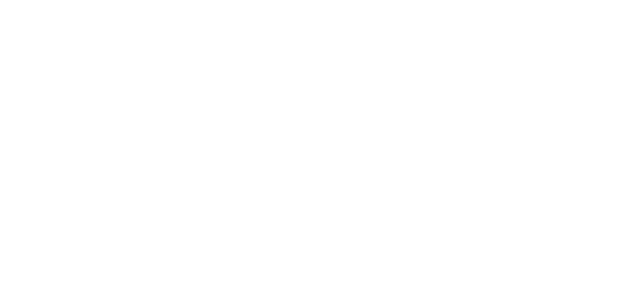
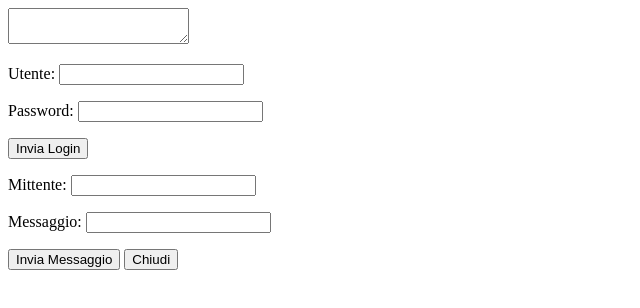
Before and after one commit to Dado20066/Client_Server, a plain HTML site: page index.html in a window 1280 px wide. Shown: the whole page, without its empty margins (0-640 px from the left). Drawn offline with Linux system fonts and the light colour scheme.

Commit message:
Modificato file index.html. Aggiornato e aggiunto la parte di login, password e per inviare il messaggio

```diff
--- a/index.html
+++ b/index.html
@@ -1,11 +1,50 @@
 <!DOCTYPE html>
-<html lang="en">
+<html>
 <head>
-    <meta charset="UTF-8">
-    <meta name="viewport" content="width=device-width, initial-scale=1.0">
-    <title>Document</title>
+<meta charset="UTF-8">
+<title>Comunicazione via WebSocket</title>
+<script type="text/javascript">
+  "use strict";
+
+  let ws = new WebSocket("ws://10.1.0.52:7070/serverchat/chat24");
+
+  // Gestore per la ricezione dei messaggi
+  ws.onmessage = function(messaggioRicevuto) {
+    document.getElementById("ricezione").textContent += messaggioRicevuto.data + "\n";
+  };
+
+  // Funzione per inviare il login
+  function inviaLogin() {
+    let messaggioLogin = "L;" + document.getElementById("utente").value + ";" + document.getElementById("password").value + ";2024-10-27T18:02:00";
+    ws.send(messaggioLogin);
+  }
+
+  // Funzione per inviare messaggi di chat
+  function inviaMessaggio() {
+    let mittente = document.getElementById("mittente").value;
+    let messaggio = document.getElementById("testo").value;
+    let messaggioDaInviare ="M"+";"+ mittente + ";" + messaggio;
+    ws.send(messaggioDaInviare);
+  }
+
+  function chiudiLaConnessione() {
+    if (ws.readyState === WebSocket.OPEN) {
+      ws.close();
+    }
+  }
+</script>
 </head>
 <body>
+  <textarea id="ricezione" readonly></textarea><br/>
+
+  <p>Utente: <input id="utente" type="text" /></p>
+  <p>Password: <input id="password" type="password" /></p> <!-- Campo password nascosto -->
+  <button onClick="inviaLogin()">Invia Login</button>
+
+  <p>Mittente: <input id="mittente" type="text" /></p>
+  <p>Messaggio: <input id="testo" type="text" /></p>
+  <button onClick="inviaMessaggio()">Invia Messaggio</button>
+  <button onClick="chiudiLaConnessione()">Chiudi</button>
 
 </body>
 </html>
```
